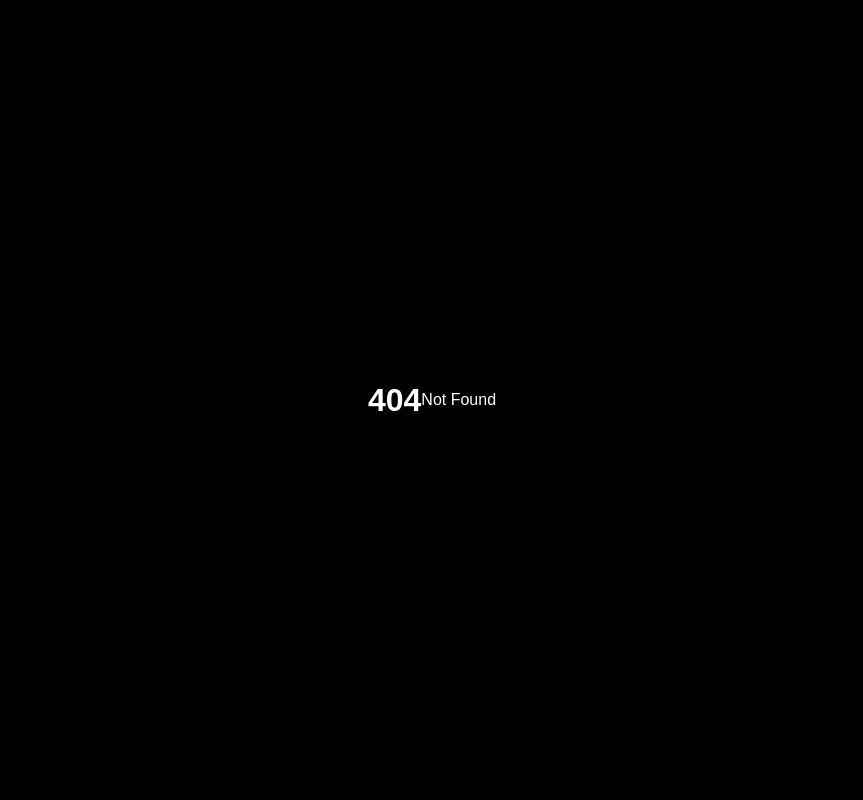
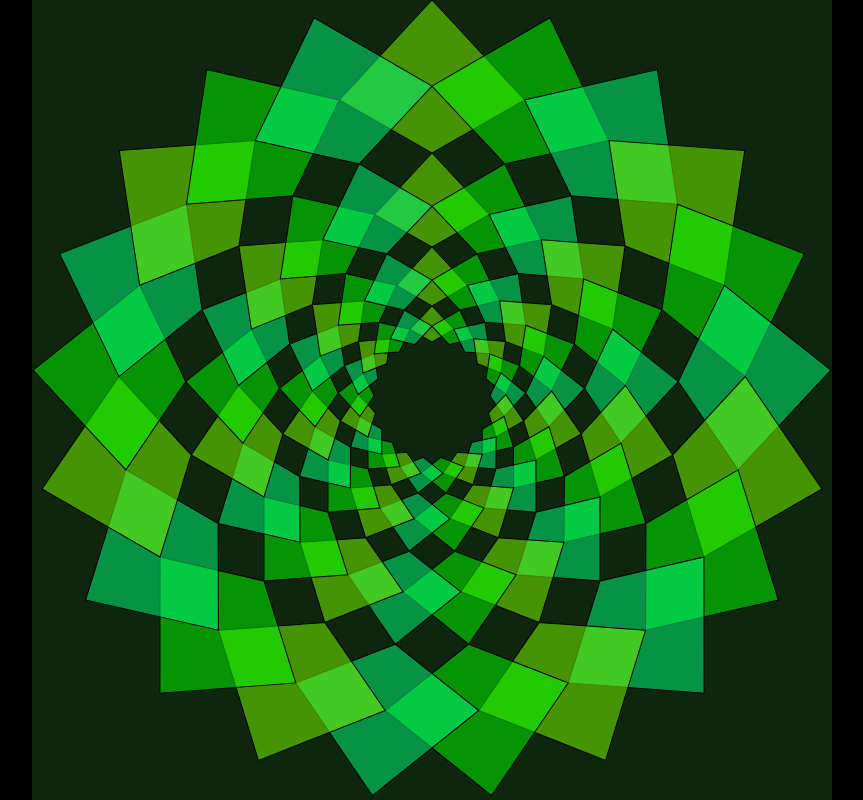
Before and after one commit to dopplerreflect/starts-with-a, a SvelteKit app: page /84squares in a window 1280 px wide. Before the commit this address had no page. Shown: the whole page, without its empty margins (208-1071 px from the left). Built offline with nearby package versions, Linux system fonts and the light colour scheme.

Commit message:
add 84squares

```diff
--- /dev/null
+++ b/src/routes/84squares/+page.svelte
@@ -0,0 +1,76 @@
+<script lang="ts">
+	import { browser } from '$app/environment';
+	import Background from '$lib/components/Background.svelte';
+	import PathBuilder from '$lib/components/PathBuilder.svelte';
+	import { arrayMap, phi, viewBox, radialPointString } from '$lib/geometry';
+	import { useSaveFile } from '$lib/save-svg';
+	import { onMount } from 'svelte';
+
+	let size = browser ? Math.min(window.innerHeight, window.innerWidth) : 2 ** 13;
+	let rotate90 = true;
+
+	const angles = arrayMap(21, (n) => (360 / 21) * n + (rotate90 ? -90 : 0));
+	const radii = arrayMap(9, (n) => Math.round((size / 2) * phi ** (n * 0.5)));
+	let svg: SVGSVGElement;
+	onMount(() => {
+		const unmountSaveFile = useSaveFile(svg);
+		return {
+			unmountSaveFile
+		};
+	});
+</script>
+
+<svg id="84squares" bind:this={svg} viewBox={viewBox(size)}>
+	<defs>
+		<path
+			id="thing"
+			d={[
+				'M',
+				radialPointString(angles[0], radii[0]),
+				'L',
+				radialPointString(angles[1], radii[1]),
+				'L',
+				radialPointString(angles[0], radii[2]),
+				'L',
+				radialPointString(angles[1], radii[3]),
+				'L',
+				radialPointString(angles[0], radii[4]),
+				'L',
+				radialPointString(angles[1], radii[5]),
+				'L',
+				radialPointString(angles[0], radii[6]),
+				'L',
+				radialPointString(angles[1], radii[7]),
+				'L',
+				radialPointString(angles[0], radii[8]),
+				'L',
+				radialPointString(angles[20], radii[7]),
+				'L',
+				radialPointString(angles[0], radii[6]),
+				'L',
+				radialPointString(angles[20], radii[5]),
+				'L',
+				radialPointString(angles[0], radii[4]),
+				'L',
+				radialPointString(angles[20], radii[3]),
+				'L',
+				radialPointString(angles[0], radii[2]),
+				'L',
+				radialPointString(angles[20], radii[1]),
+				'Z'
+			].join(' ')}
+			fill-opacity={1 / 2}
+		/>
+	</defs>
+	<Background {size} fill="hsl(120, 50%, 10%)" />
+
+	{#each angles as angle, i}
+		<use
+			href="#thing"
+			fill={`hsl(${90 + 30 * (i % 3)}, 100%, 50%)`}
+			stroke="black"
+			transform={`rotate(${angle + 90})`}
+		/>
+	{/each}
+	<!-- <PathBuilder {size} {angles} {radii} {rotate90} /> -->
+</svg>
```
